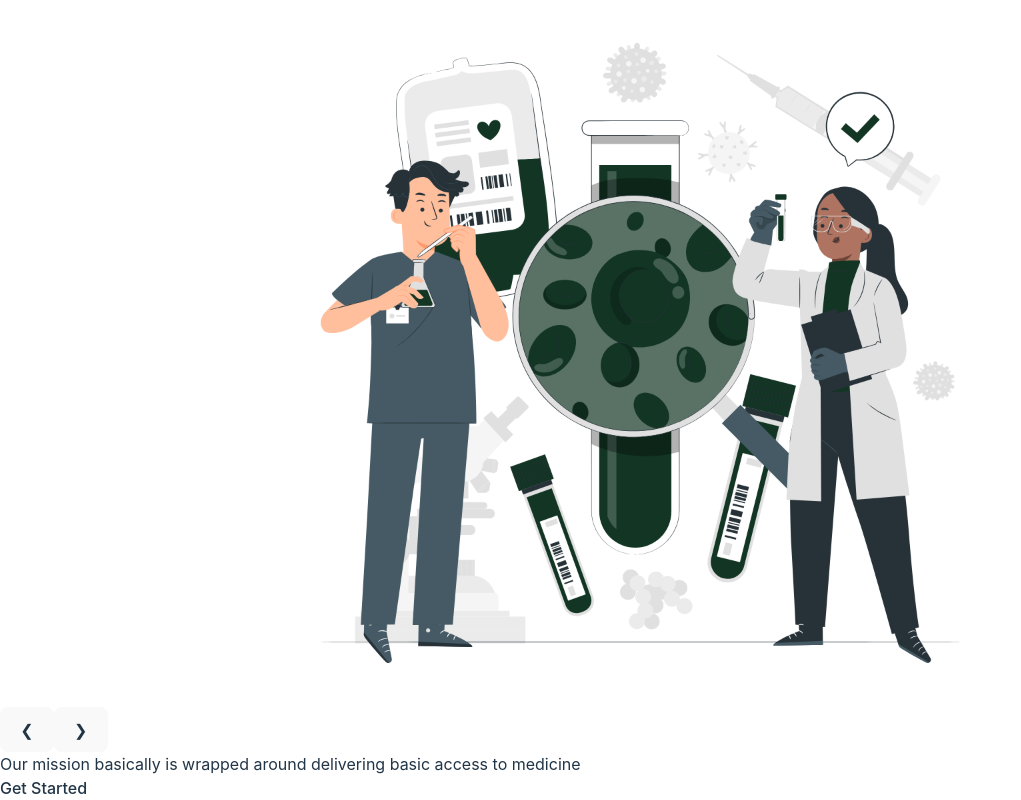
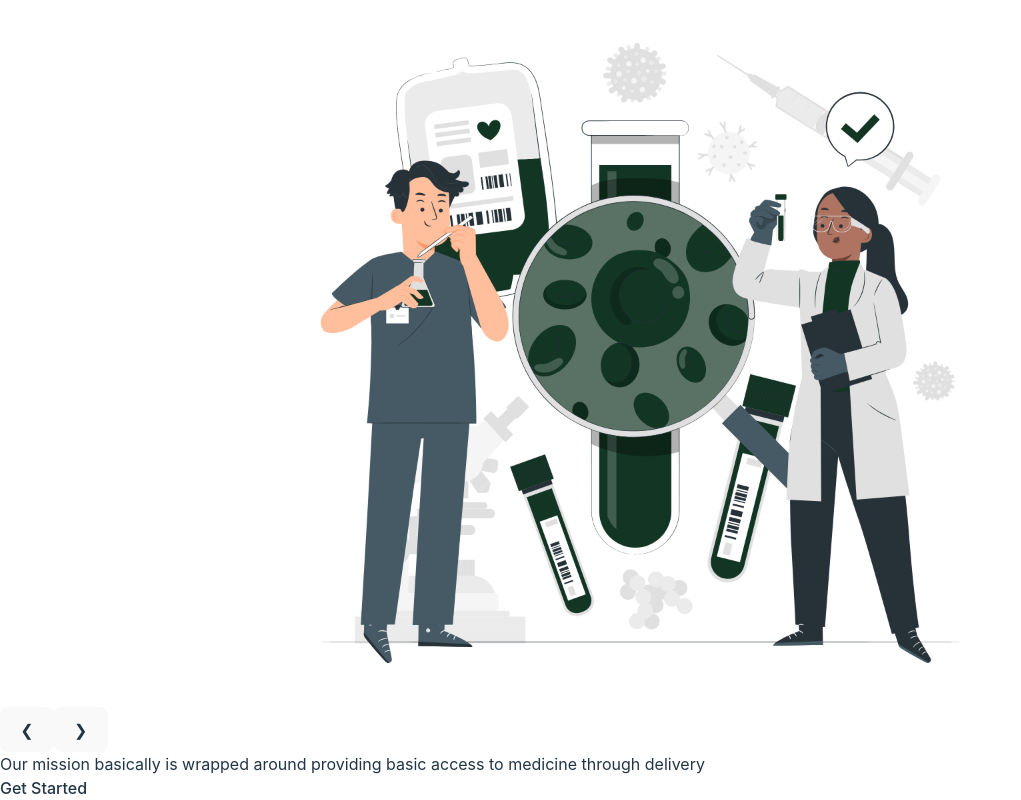
Before and after one commit to VictorOG-6/swiftreach-app, a React (Vite) app: page / in a window 1280 px wide. Shown: the part 348-1148 px from the top of the page, without its empty margins (0-1021 px from the left). Built offline with nearby package versions, Linux system fonts and the light colour scheme.

Commit message:
third commit

```diff
--- a/src/components/Slides.jsx
+++ b/src/components/Slides.jsx
@@ -13,7 +13,7 @@ const Slides = () => {
     },
     {
         img: welcomeimgdark6,
-        text: 'Our mission basically is wrapped around delivering basic access to medicine',
+        text: 'Our mission basically is wrapped around providing basic access to medicine through delivery',
     },
     {
         img: welcomeimgdark4,
```
